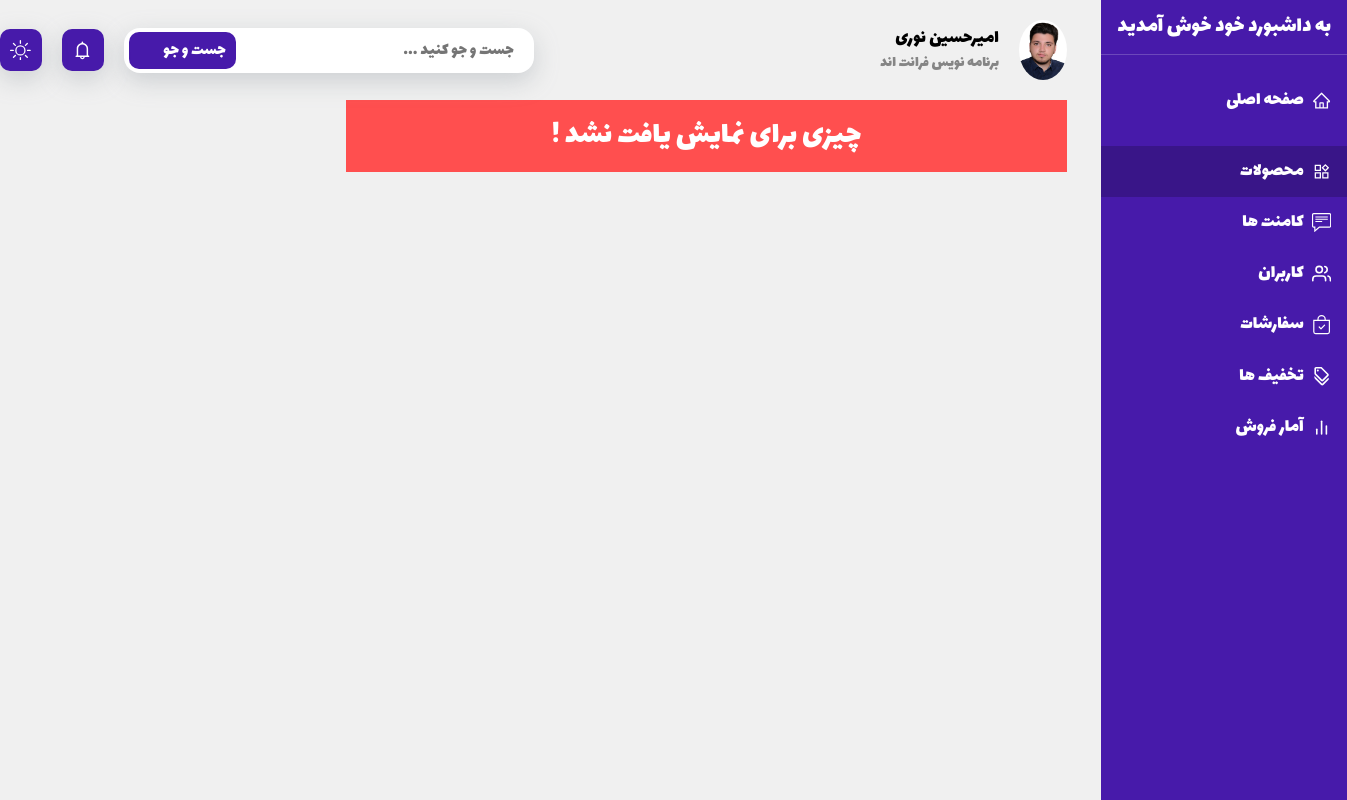
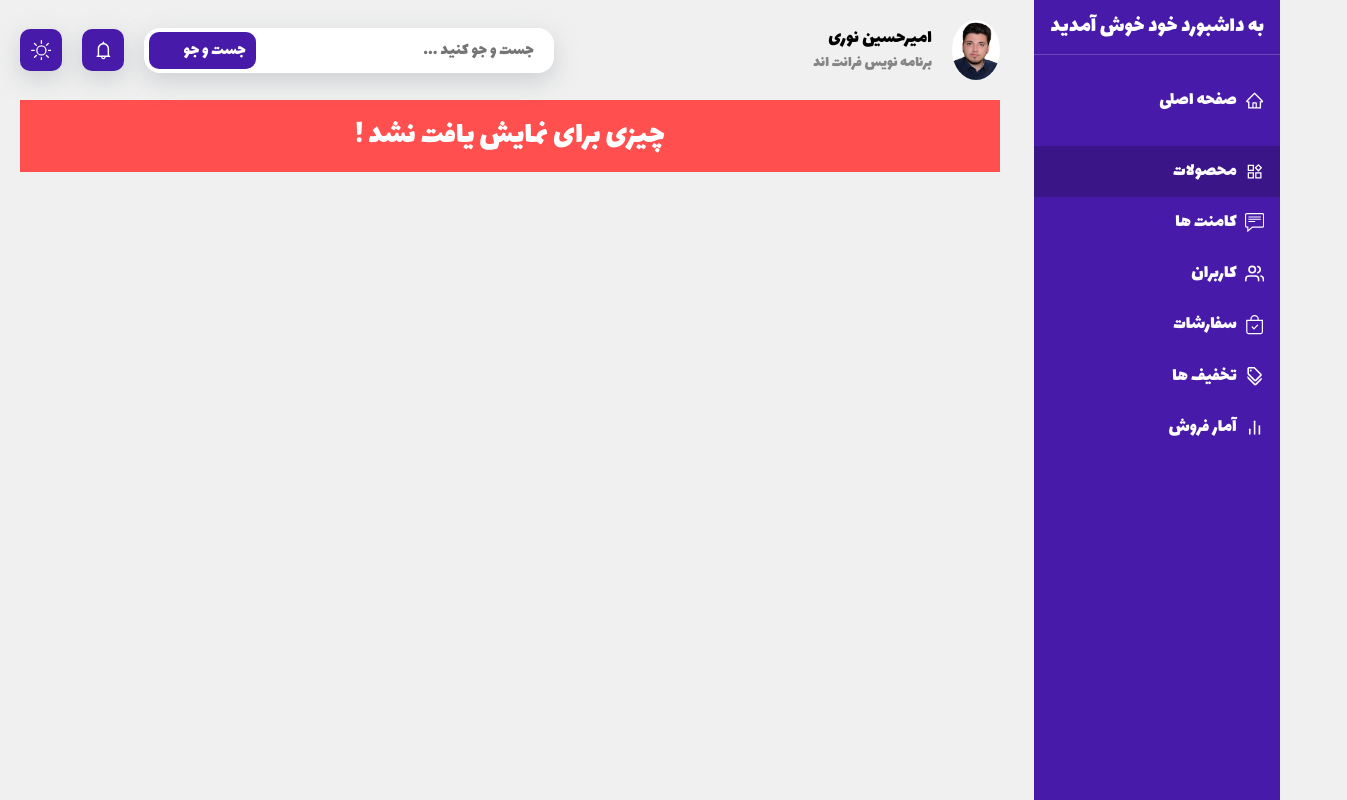
Before and after one commit to AmirNouri-dev/cms-farsi, a React (Vite) app: page / in a window 1280 px wide. Shown: the whole page, 1347 px wide, since content can reach past the window. Built offline with nearby package versions, Linux system fonts and the light colour scheme.

Commit message:
fix bug root elem(d-flex) to contain all page width

```diff
--- a/src/Components/Header/Header.css
+++ b/src/Components/Header/Header.css
@@ -2,7 +2,6 @@
   display: flex;
   align-items: center;
   justify-content: space-between;
-  width: 148%;
 }
 button {
   cursor: pointer;
--- a/src/custom.css
+++ b/src/custom.css
@@ -12,10 +12,12 @@
   --gray: #858585;
   --red-error: #ff4f4f;
 }
+#root {
+  display: flex;
+  direction: rtl;
+}
 body {
   background-color: var(--white-50);
-  direction: rtl;
-  display: flex;
 }
 *,
 body,
```
